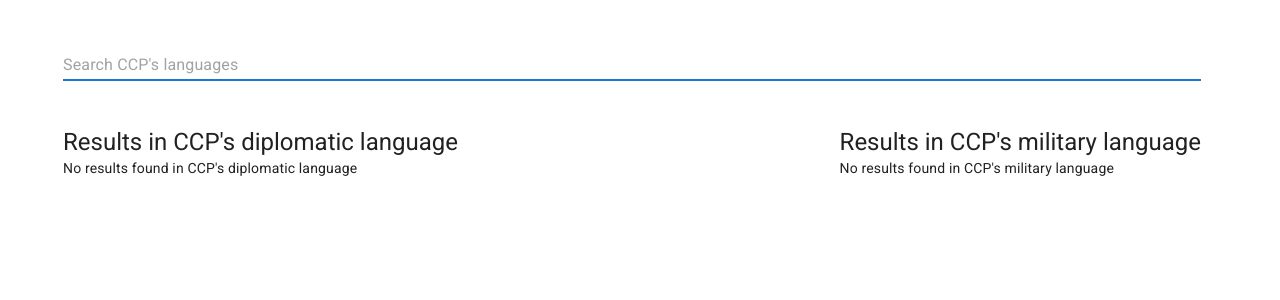
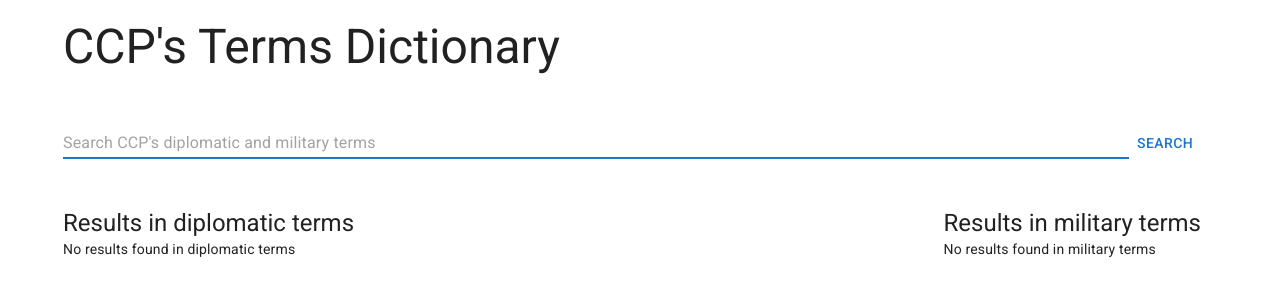
Before and after one commit to thomasfreedom119/ccp-lang-dict, a React (Create React App) app: page / in a window 1280 px wide. Shown: the top 300 px of the page. Built offline with nearby package versions, Linux system fonts and the light colour scheme.

Commit message:
fix build issue and add title

```diff
--- a/src/hooks/useSearchLang.tsx
+++ b/src/hooks/useSearchLang.tsx
@@ -48,7 +48,7 @@ export const useSearchLang = (inputTerm?: string) => {
   useEffect(() => {
     setLoading(true)
     if (inputTerm) {
-      axios.get('/cedict_ts.u8').then((res: any) => {
+      axios.get(`${process.env.PUBLIC_URL}/cedict_ts.u8`).then((res: any) => {
         const tokenize = tokenizer.load(res.data)
         const tokenizedWords = tokenize(inputTerm)
 
--- a/src/pages/home/search.tsx
+++ b/src/pages/home/search.tsx
@@ -1,4 +1,4 @@
-import { CircularProgress, Grid, Input, Typography } from "@mui/material";
+import { Box, Button, CircularProgress, Grid, Input, Typography } from "@mui/material";
 import React, { useState } from "react";
 import { useSearchLang } from "../../hooks/useSearchLang";
 
@@ -19,15 +19,22 @@ export const Search = () => {
 
   return (
     <>
+      <Box paddingTop={'20px'} width={'100%'}>
+        <Typography variant="h3">CCP's Terms Dictionary</Typography>
+      </Box>
       <Grid container direction='row' alignItems='center' marginBottom={'45px'} marginTop={'50px'}>
+
         <Input
-          placeholder="Search CCP's languages"
+          placeholder="Search CCP's diplomatic and military terms"
           value={inputText}
           autoFocus
           onChange={onUserInput}
-          fullWidth
           onKeyUp={onEnterPress}
+          sx={{
+            flexGrow: 1,
+          }}
         />
+        <Button color="primary" onClick={() => { setSearchText(inputText) }}>Search</Button>
       </Grid>
       {
         loading ? <CircularProgress /> :
@@ -35,7 +42,7 @@ export const Search = () => {
             <Grid item>
               <Grid container direction='column' alignItems='flex-start'>
                 <Grid item>
-                  <Typography variant='h5'>Results in CCP's diplomatic language</Typography>
+                  <Typography variant='h5'>Results in diplomatic terms</Typography>
                 </Grid>
                 {
                   searchResult && searchResult.dipResults.length > 0 ?
@@ -51,7 +58,7 @@ export const Search = () => {
                       )
                     }) :
                     <Grid item>
-                      <Typography variant='body2'>No results found in CCP's diplomatic language</Typography>
+                      <Typography variant='body2'>No results found in diplomatic terms</Typography>
                     </Grid>
                 }
               </Grid>
@@ -59,7 +66,7 @@ export const Search = () => {
             <Grid item>
               <Grid container direction='column' alignItems='flex-start'>
                 <Grid item>
-                  <Typography variant='h5'>Results in CCP's military language</Typography>
+                  <Typography variant='h5'>Results in military terms</Typography>
                 </Grid>
                 {
                   searchResult && searchResult.milResults.length > 0 ?
@@ -75,7 +82,7 @@ export const Search = () => {
                       )
                     }) :
                     <Grid item>
-                      <Typography variant='body2'>No results found in CCP's military language</Typography>
+                      <Typography variant='body2'>No results found in military terms</Typography>
                     </Grid>
                 }
               </Grid>
--- a/src/routes/app.tsx
+++ b/src/routes/app.tsx
@@ -8,7 +8,7 @@ export const AppRoutes = () => {
 
   return (
     <Routes>
-      <Route path='/' element={<Layout />}>
+      <Route path={process.env.PUBLIC_URL} element={<Layout />}>
         <Route index element={<Search />} />
       </Route>
     </Routes>
```
Also changed, not shown: package.json (+4 -4 lines).
